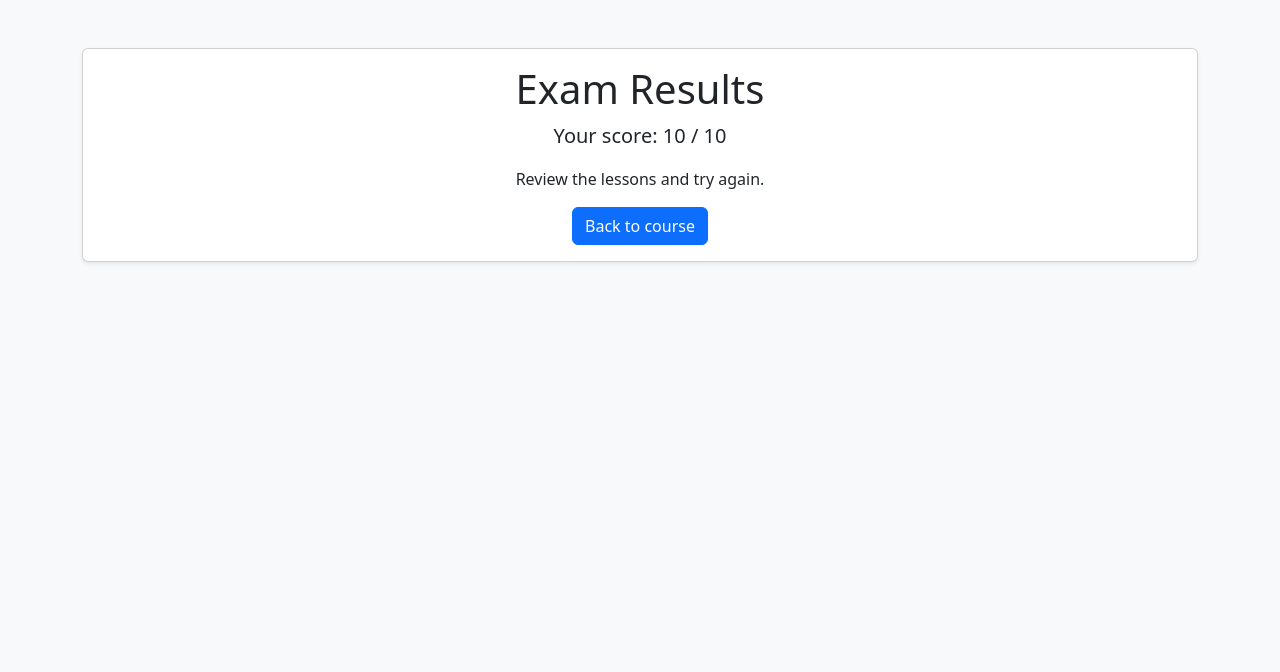
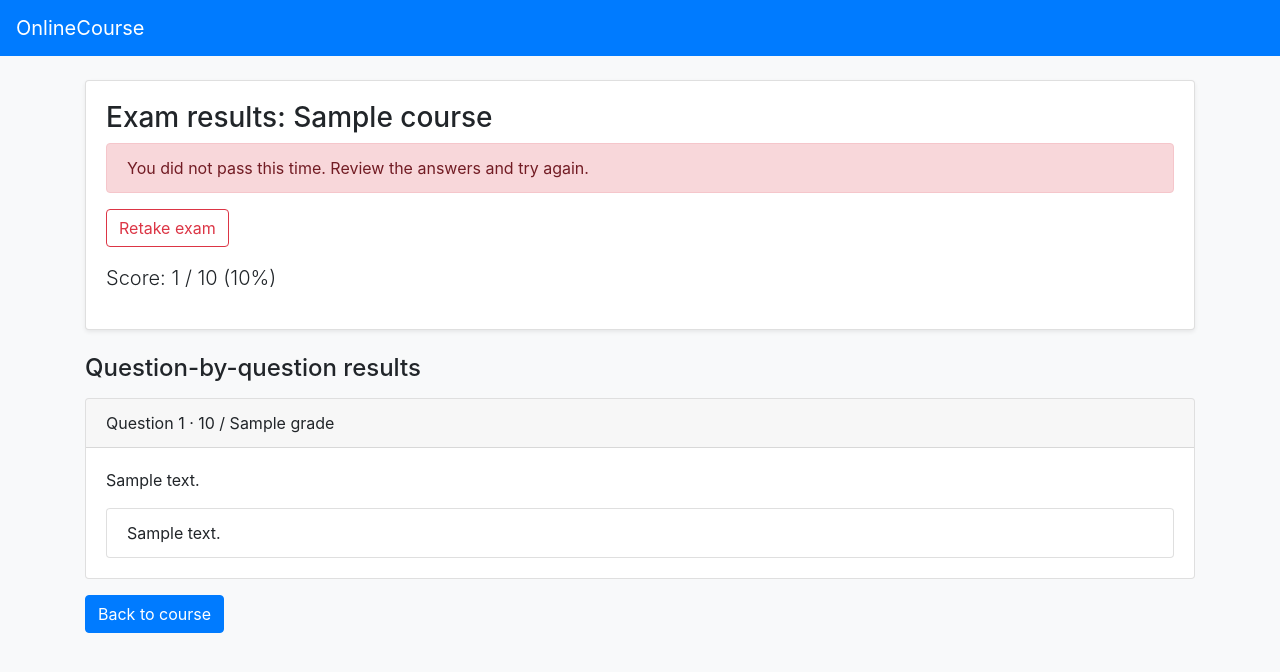
Before and after one commit to Swapnil9064/onlinecourse_capstone, a Django app: template onlinecourse/templates/onlinecourse/exam_result.html in a window 1280 px wide. Shown: the top 672 px of the page. Run offline with Django 4.2, Linux system fonts and the light colour scheme; tables that the repository leaves empty hold one stand-in row (values such as "Sample post"); the template is opened without the code that fills it: values that come from a table or form of the project are taken from there, most other values are stand-ins (such as "Sample title", 1, 10 or a date in 2020).

Commit message:
Update exam_result.html

```diff
--- a/onlinecourse/templates/onlinecourse/exam_result.html
+++ b/onlinecourse/templates/onlinecourse/exam_result.html
@@ -1,9 +1,47 @@
-<!doctype html>
-<html lang="en"><head><meta charset="utf-8"><meta name="viewport" content="width=device-width, initial-scale=1">
-<title>Exam Result</title><link href="https://cdn.jsdelivr.net/npm/bootstrap@5.3.3/dist/css/bootstrap.min.css" rel="stylesheet"></head>
-<body class="bg-light"><main class="container py-5"><div class="card shadow-sm"><div class="card-body text-center">
-{% if passed %}<h1 class="text-success">Congratulations!</h1>{% else %}<h1>Exam Results</h1>{% endif %}
-<p class="lead">Your score: {{ score }} / {{ total }}</p>
-<p>{% if passed %}Successful attempt!{% else %}Review the lessons and try again.{% endif %}</p>
-<a class="btn btn-primary" href="{% url 'onlinecourse:course_details' course.id %}">Back to course</a>
-</div></div></main></body></html>
+<!DOCTYPE html>
+<html lang="en">
+<head>
+  <meta charset="UTF-8">
+  <meta name="viewport" content="width=device-width, initial-scale=1">
+  <title>Exam results - {{ course.name }}</title>
+  <link rel="stylesheet" href="https://cdn.jsdelivr.net/npm/bootstrap@4.6.2/dist/css/bootstrap.min.css">
+</head>
+<body class="bg-light">
+<nav class="navbar navbar-dark bg-primary">
+  <a class="navbar-brand" href="{% url 'onlinecourse:index' %}">OnlineCourse</a>
+</nav>
+<main class="container py-4">
+  <div class="card shadow-sm mb-4">
+    <div class="card-body">
+      <h1 class="h3">Exam results: {{ course.name }}</h1>
+      {% if grade >= 80 %}
+        <div class="alert alert-success"><strong>Congratulations!</strong> You passed the exam.</div>
+      {% else %}
+        <div class="alert alert-danger">You did not pass this time. Review the answers and try again.</div>
+        <a class="btn btn-outline-danger mb-3" href="{% url 'onlinecourse:course_details' course.id %}">Retake exam</a>
+      {% endif %}
+      <p class="lead">Score: {{ total_score }} / {{ max_score }} ({{ grade|floatformat:0 }}%)</p>
+    </div>
+  </div>
+  <h2 class="h4 mb-3">Question-by-question results</h2>
+  {% for result in results %}
+    <div class="card mb-3">
+      <div class="card-header">Question {{ forloop.counter }} · {{ result.score }} / {{ result.question.grade }}</div>
+      <div class="card-body">
+        <p>{{ result.question.question_text }}</p>
+        <ul class="list-group">
+          {% for choice in result.choices %}
+            <li class="list-group-item {% if choice.id in result.correct_ids %}list-group-item-success{% elif choice.id in result.selected_ids %}list-group-item-danger{% endif %}">
+              {{ choice.choice_text }}
+              {% if choice.id in result.correct_ids %}<span class="badge badge-success">Correct answer</span>{% endif %}
+              {% if choice.id in result.selected_ids %}<span class="badge badge-primary">Your answer</span>{% endif %}
+            </li>
+          {% endfor %}
+        </ul>
+      </div>
+    </div>
+  {% endfor %}
+  <a class="btn btn-primary" href="{% url 'onlinecourse:course_details' course.id %}">Back to course</a>
+</main>
+</body>
+</html>
```
